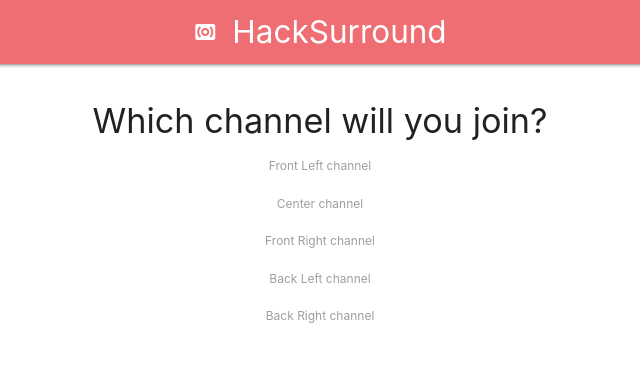
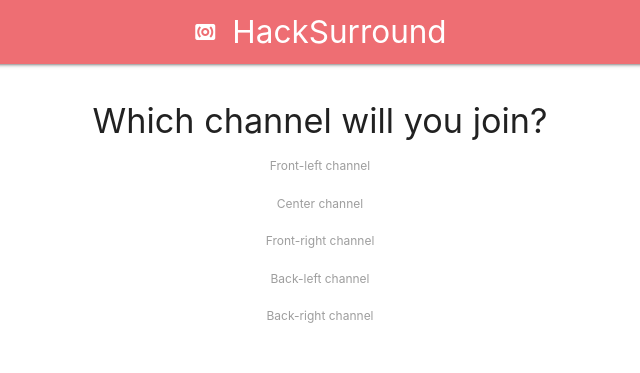
Before and after one commit to jnssterrass/HackSorround, a plain HTML site: page index.html in a window 1280 px wide. Shown: the top 373 px of the page, 320-960 px from the left. Drawn offline with nearby package versions, Linux system fonts and the light colour scheme; no server answers.

Commit message:
Sorry I'm dumm

```diff
--- a/index.html
+++ b/index.html
@@ -40,7 +40,7 @@
         <form action="#">
             <p>
                 <input name="options" type="radio" id="front-left" value="front-left" checked/>
-                <label for="front-left">Front Left channel</label>
+                <label for="front-left">Front-left channel</label>
             </p>
             <p>
                 <input name="options" type="radio" id="center" value="center"/>
@@ -48,15 +48,15 @@
             </p>
             <p>
                 <input name="options" type="radio" id="front-right" value="front-right"/>
-                <label for="front-right">Front Right channel</label>
+                <label for="front-right">Front-right channel</label>
             </p>
             <p>
                 <input name="options" type="radio" id="back-left" value="back-left"/>
-                <label for="back-left">Back Left channel</label>
+                <label for="back-left">Back-left channel</label>
             </p>
             <p>
                 <input name="options" type="radio" id="back-right" value="back-right"/>
-                <label for="back-right">Back Right channel</label>
+                <label for="back-right">Back-right channel</label>
             </p>
         </form>
 
```
